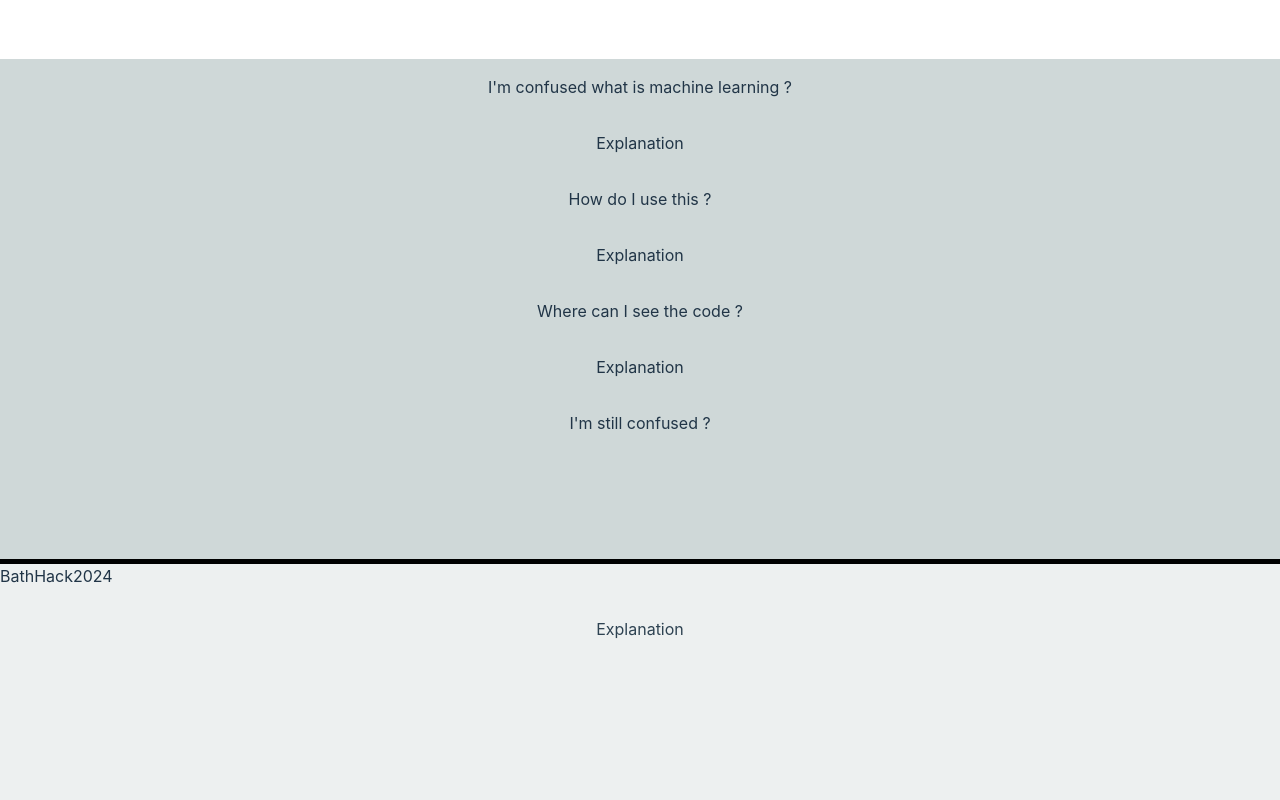
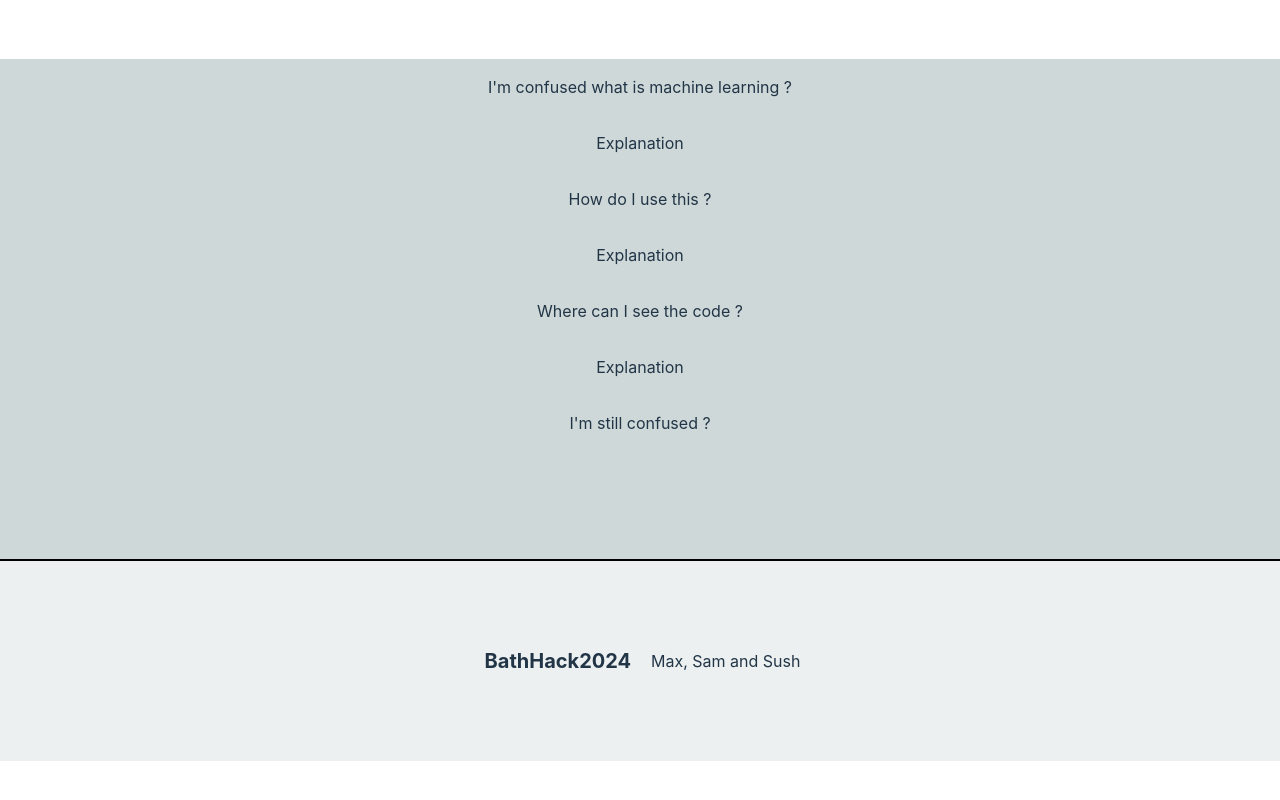
Before and after one commit to SamB032/BathHack2024, a React (Vite) app in the folder client/: page / in a window 1280 px wide. Shown: the part 742-1542 px from the top of the page. After the commit the page ends 1503 px from the top, so only its background shows below. Built offline with nearby package versions, Linux system fonts and the light colour scheme; grey boxes are pictures that could not be loaded.

Commit message:
final max

```diff
--- a/client/src/App.tsx
+++ b/client/src/App.tsx
@@ -122,10 +122,14 @@ console.log("clusters updated",clusters);
             title="K Nearest Neighbors | Intuitive explained | Machine Learning Basics"
             frameborder="0" allow="accelerometer; autoplay; clipboard-write; encrypted-media; gyroscope; picture-in-picture; web-share"
             referrerpolicy="strict-origin-when-cross-origin" allowfullscreen></iframe>
-        <p className="desc-text-inner">Explanation</p>
       </div>
-      <div style={{width:'100vw',height:'500px', backgroundColor:'rgba(127, 150, 151, 0.14)',borderTop:'5px solid black',}}>
-      BathHack2024
+      <div style={{width:'100vw',height:'200px', backgroundColor:'rgba(127, 150, 151, 0.14)',borderTop:'2px solid black',display:'flex',justifyContent:'center',alignItems:'center'}}>
+        <div style={{display:'flex',justifyContent:'center',alignItems:'center'}}>
+          <div style={{display:'flex',flexDirection:'row',justifyContent:'center',alignItems:'center'}}></div>
+        <p style={{fontSize:'20px',marginLeft:'5px',marginRight:'20px',fontWeight:'bold'}}>BathHack2024</p>
+        <p>Max, Sam and Sush</p>
+        </div>
+
       </div>
     </div>
   );
--- a/client/src/components/linearRegOuput.tsx
+++ b/client/src/components/linearRegOuput.tsx
@@ -25,10 +25,8 @@ function LinearRegOutputs({ title, value ,modelType}: InputData) {
             {modelType == "k-means"&&
              <>
              <div className="title">Output</div>
-             <div className="sub-text">Loss being calculated with:</div>
-             <div className="sub-text-bold"> {title}</div>
-             <div className="sub-text">Current Value:</div>
-             <div className="sub-text-bold"> {value}</div></>}
+             <div className="sub-text">Nothing to show:</div>
+            </>}
 
 
             </div>
```
